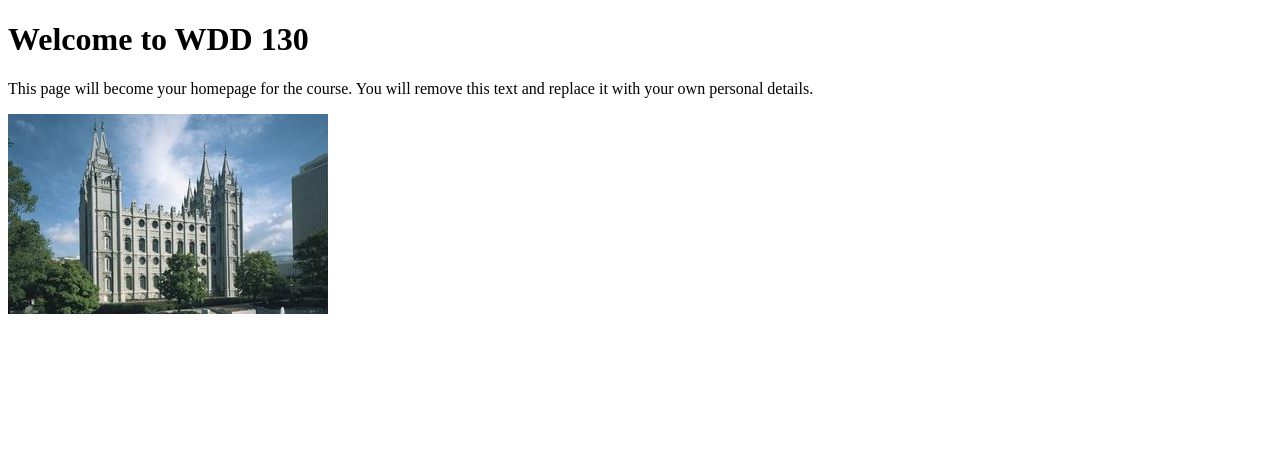
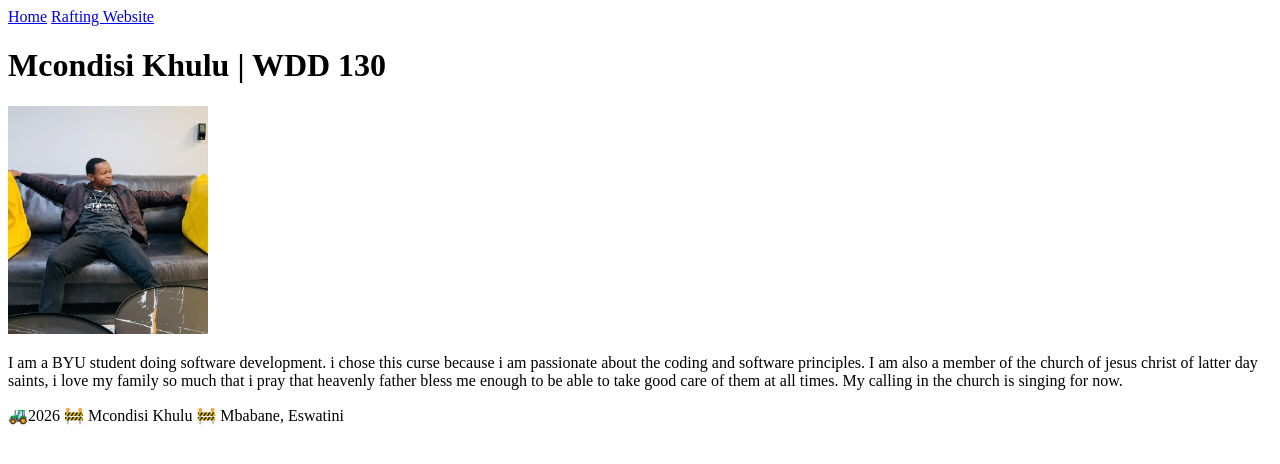
Before and after one commit to McondisiKhulu/wdd130, a plain HTML site: page index.html in a window 1280 px wide. Drawn offline with Linux system fonts and the light colour scheme.

Commit message:
commit index

```diff
--- a/index.html
+++ b/index.html
@@ -4,14 +4,27 @@
 <head>
     <meta charset="UTF-8">
     <meta name="viewport" content="width=device-width, initial-scale=1.0">
-    <title>WDD 130 | Personal Homepage</title>
+    <title>MCONDISI KHULU | WDD 130</title>
 </head>
 
 <body>
-    <h1>Welcome to WDD 130</h1>
-    <p>This page will become your homepage for the course. You will remove this text and replace it with your own personal details.</p>
-
-    <img src="images/salt-lake-temple.jpg" alt="The Salt Lake Temple.">
+    <header>
+        <nav>
+            <a href="#">Home</a>
+            <a href="wwr">Rafting Website</a>
+        </nav>
+    </header>
+    <main>
+        <h1>Mcondisi Khulu | WDD 130</h1>
+        <img src="images/profile.jpg" alt="Mcondisi" width="200">
+        <p> I am a BYU student doing software development. i chose this curse because i am passionate about the coding
+            and software principles. I am also a member of the church of jesus christ of latter day saints, i love my
+            family so much that i pray that heavenly father bless me enough to be able to take good care of them at all
+            times. My calling in the church is singing for now.</p>
+    </main>
+    <footer>
+        <p>🚜2026 🚧 Mcondisi Khulu 🚧 Mbabane, Eswatini</p>
+    </footer>
 </body>
 
 </html>
```
Also changed, not shown: images/profile.jpg (added).
